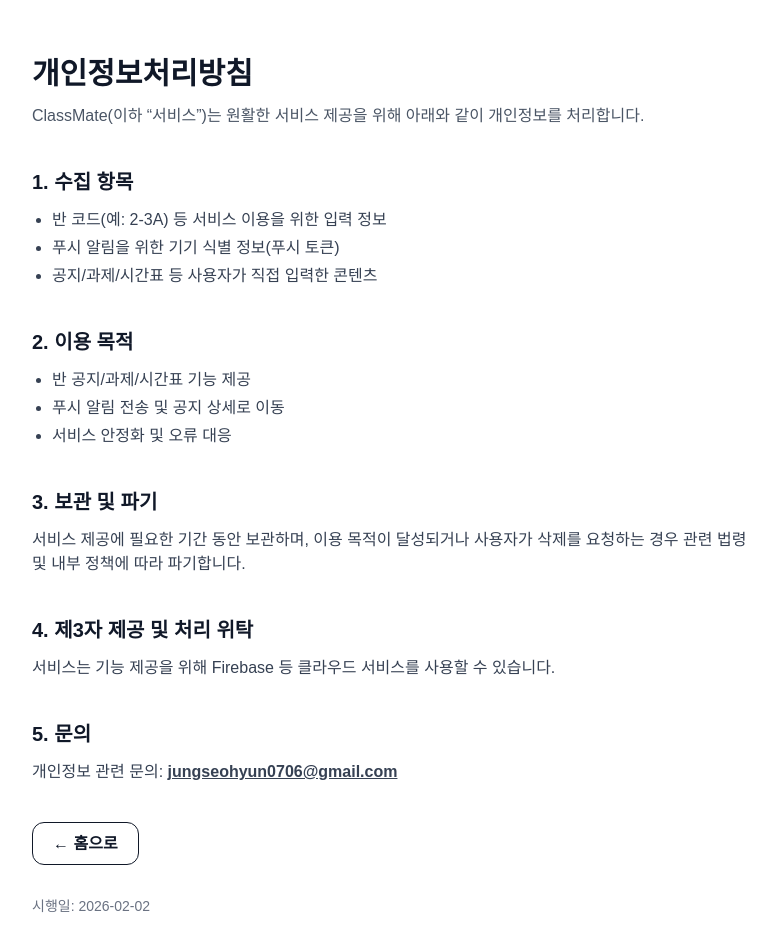
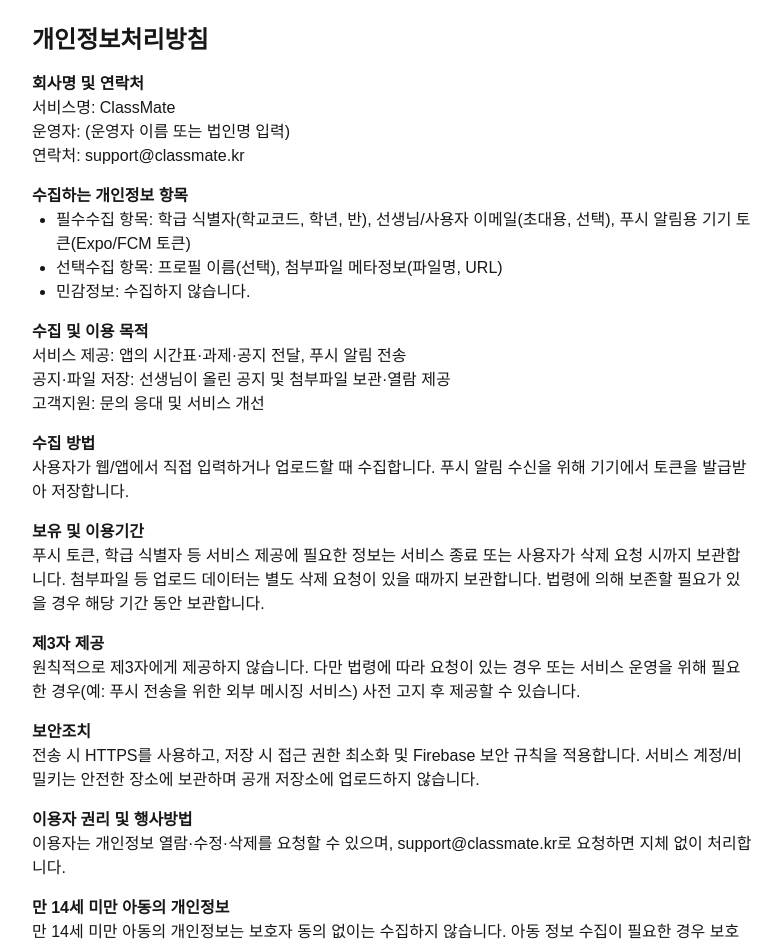
Before and after one commit to jungseohyun0706/classmate-web, a Next.js app: page /privacy in a window 1280 px wide. Shown: the top 945 px of the page, without its empty margins (248-1030 px from the left). Built offline with nearby package versions, Linux system fonts and the light colour scheme.

Commit message:
chore: add privacy policy page

```diff
--- a/src/app/privacy/page.tsx
+++ b/src/app/privacy/page.tsx
@@ -1,66 +1,67 @@
-export default function Privacy() {
+export default function PrivacyPage() {
   return (
-    <main className="min-h-screen bg-white text-gray-900">
-      <div className="mx-auto max-w-3xl px-6 py-14">
-        <h1 className="text-3xl font-extrabold">개인정보처리방침</h1>
-        <p className="mt-3 text-gray-600">
-          ClassMate(이하 “서비스”)는 원활한 서비스 제공을 위해 아래와 같이
-          개인정보를 처리합니다.
-        </p>
+    <main className="max-w-3xl mx-auto p-6">
+      <h1 className="text-2xl font-bold mb-4">개인정보처리방침</h1>
 
-        <section className="mt-10 space-y-3">
-          <h2 className="text-xl font-bold">1. 수집 항목</h2>
-          <ul className="list-disc pl-5 text-gray-700 space-y-1">
-            <li>반 코드(예: 2-3A) 등 서비스 이용을 위한 입력 정보</li>
-            <li>푸시 알림을 위한 기기 식별 정보(푸시 토큰)</li>
-            <li>공지/과제/시간표 등 사용자가 직접 입력한 콘텐츠</li>
+      <section className="mb-4">
+        <h2 className="font-semibold">회사명 및 연락처</h2>
+        <p>서비스명: ClassMate</p>
+        <p>운영자: (운영자 이름 또는 법인명 입력)</p>
+        <p>연락처: support@classmate.kr</p>
+      </section>
+
+      <section className="mb-4">
+        <h2 className="font-semibold">수집하는 개인정보 항목</h2>
+        <ul className="list-disc ml-6">
+          <li>필수수집 항목: 학급 식별자(학교코드, 학년, 반), 선생님/사용자 이메일(초대용, 선택), 푸시 알림용 기기 토큰(Expo/FCM 토큰)</li>
+          <li>선택수집 항목: 프로필 이름(선택), 첨부파일 메타정보(파일명, URL)</li>
+          <li>민감정보: 수집하지 않습니다.</li>
         </ul>
       </section>
 
-        <section className="mt-10 space-y-3">
-          <h2 className="text-xl font-bold">2. 이용 목적</h2>
-          <ul className="list-disc pl-5 text-gray-700 space-y-1">
-            <li>반 공지/과제/시간표 기능 제공</li>
-            <li>푸시 알림 전송 및 공지 상세로 이동</li>
-            <li>서비스 안정화 및 오류 대응</li>
-          </ul>
+      <section className="mb-4">
+        <h2 className="font-semibold">수집 및 이용 목적</h2>
+        <p>서비스 제공: 앱의 시간표·과제·공지 전달, 푸시 알림 전송</p>
+        <p>공지·파일 저장: 선생님이 올린 공지 및 첨부파일 보관·열람 제공</p>
+        <p>고객지원: 문의 응대 및 서비스 개선</p>
       </section>
 
-        <section className="mt-10 space-y-3">
-          <h2 className="text-xl font-bold">3. 보관 및 파기</h2>
-          <p className="text-gray-700">
-            서비스 제공에 필요한 기간 동안 보관하며, 이용 목적이 달성되거나
-            사용자가 삭제를 요청하는 경우 관련 법령 및 내부 정책에 따라
-            파기합니다.
-          </p>
+      <section className="mb-4">
+        <h2 className="font-semibold">수집 방법</h2>
+        <p>사용자가 웹/앱에서 직접 입력하거나 업로드할 때 수집합니다. 푸시 알림 수신을 위해 기기에서 토큰을 발급받아 저장합니다.</p>
       </section>
 
-        <section className="mt-10 space-y-3">
-          <h2 className="text-xl font-bold">4. 제3자 제공 및 처리 위탁</h2>
-          <p className="text-gray-700">
-            서비스는 기능 제공을 위해 Firebase 등 클라우드 서비스를 사용할 수
-            있습니다.
-          </p>
+      <section className="mb-4">
+        <h2 className="font-semibold">보유 및 이용기간</h2>
+        <p>푸시 토큰, 학급 식별자 등 서비스 제공에 필요한 정보는 서비스 종료 또는 사용자가 삭제 요청 시까지 보관합니다. 첨부파일 등 업로드 데이터는 별도 삭제 요청이 있을 때까지 보관합니다. 법령에 의해 보존할 필요가 있을 경우 해당 기간 동안 보관합니다.</p>
       </section>
 
-        <section className="mt-10 space-y-3">
-          <h2 className="text-xl font-bold">5. 문의</h2>
-          <p className="text-gray-700">
-            개인정보 관련 문의:{" "}
-            <a className="underline font-semibold" href="mailto:jungseohyun0706@gmail.com">
-              jungseohyun0706@gmail.com
-            </a>
-          </p>
+      <section className="mb-4">
+        <h2 className="font-semibold">제3자 제공</h2>
+        <p>원칙적으로 제3자에게 제공하지 않습니다. 다만 법령에 따라 요청이 있는 경우 또는 서비스 운영을 위해 필요한 경우(예: 푸시 전송을 위한 외부 메시징 서비스) 사전 고지 후 제공할 수 있습니다.</p>
       </section>
 
-        <div className="mt-12">
-          <a className="rounded-xl border px-5 py-3 font-semibold hover:bg-gray-50" href="/">
-            ← 홈으로
-          </a>
-        </div>
+      <section className="mb-4">
+        <h2 className="font-semibold">보안조치</h2>
+        <p>전송 시 HTTPS를 사용하고, 저장 시 접근 권한 최소화 및 Firebase 보안 규칙을 적용합니다. 서비스 계정/비밀키는 안전한 장소에 보관하며 공개 저장소에 업로드하지 않습니다.</p>
+      </section>
 
-        <p className="mt-10 text-sm text-gray-500">시행일: 2026-02-02</p>
-      </div>
+      <section className="mb-4">
+        <h2 className="font-semibold">이용자 권리 및 행사방법</h2>
+        <p>이용자는 개인정보 열람·수정·삭제를 요청할 수 있으며, support@classmate.kr로 요청하면 지체 없이 처리합니다.</p>
+      </section>
+
+      <section className="mb-4">
+        <h2 className="font-semibold">만 14세 미만 아동의 개인정보</h2>
+        <p>만 14세 미만 아동의 개인정보는 보호자 동의 없이는 수집하지 않습니다. 아동 정보 수집이 필요한 경우 보호자 동의 절차를 따릅니다.</p>
+      </section>
+
+      <section className="mb-4">
+        <h2 className="font-semibold">정책 변경</h2>
+        <p>본 개인정보처리방침은 서비스 개선을 위해 변경될 수 있으며, 변경 시 웹사이트 공지 또는 앱 알림으로 고지합니다.</p>
+      </section>
+
+      <p className="text-sm text-gray-500">시행일: (년-월-일)</p>
     </main>
   );
 }
```
Lines whose indentation alone changed are shown as unchanged.
